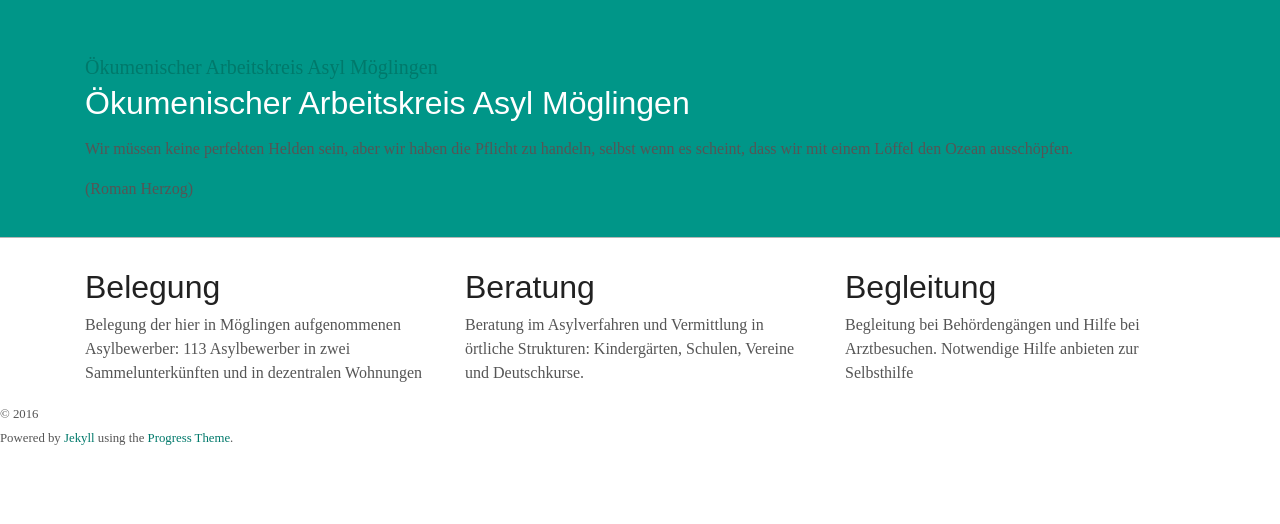
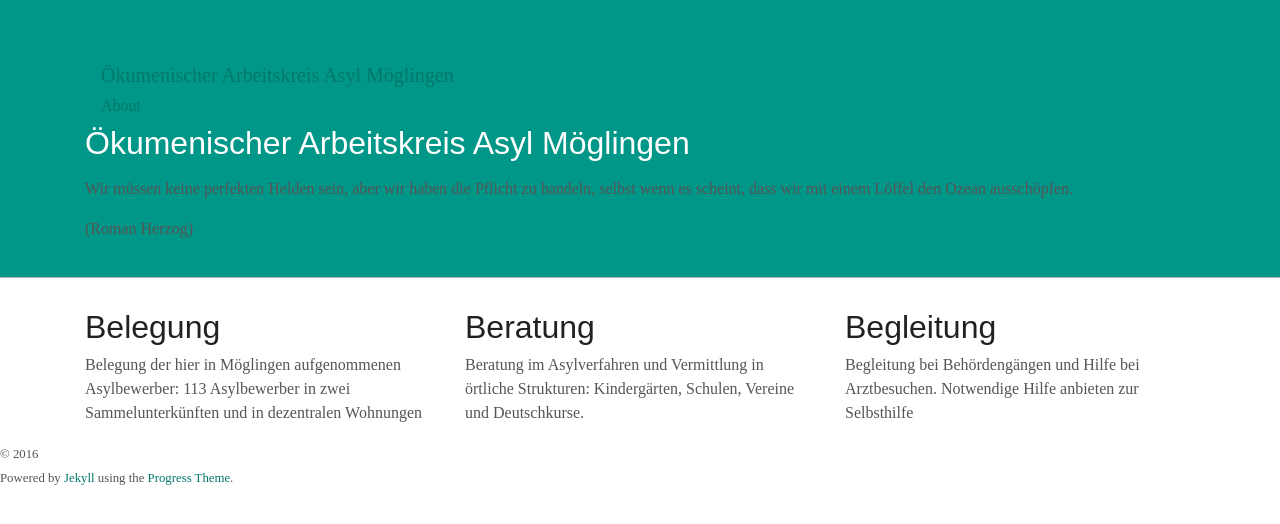
Before and after one commit to waldiTM/oeakam, a Jekyll site: the page built from index.html, in a window 1280 px wide. Shown: the top 524 px of the page. Built offline with Jekyll 4.4.1, drawn with Linux system fonts in a browser that asks for light colours.

Commit message:
Add more links

```diff
--- /dev/null
+++ b/_data/navigation.yml
@@ -0,0 +1,2 @@
+- title: About
+  href: "/about"
--- a/index.html
+++ b/index.html
@@ -7,8 +7,18 @@
   <body>
     <header class="site-header">
       <div class="container">
-        <nav class="nav">
+        <nav class="navbar">
           <a class="navbar-brand" href="{{ "/" | relative_url }}">{{ site.title }}</a>
+          <ul class="nav navbar-nav pull-xs-right">
+          {% for link in site.data.navigation %}
+            {% if link.href == page.dir %}
+              {% assign class = "current" %}
+            {% else %}
+              {% assign class = "normal" %}
+            {% endif %}
+            <li><a href="{{ link.href | relative_url }}">{{ link.title }}</a></li>
+          {% endfor %}
+          </ul>
         </nav>
         <h1 class="site-title">{{ site.title }}</h1>
         <p class="lead blog-description"><blockquote>Wir müssen keine perfekten Helden sein,
```
